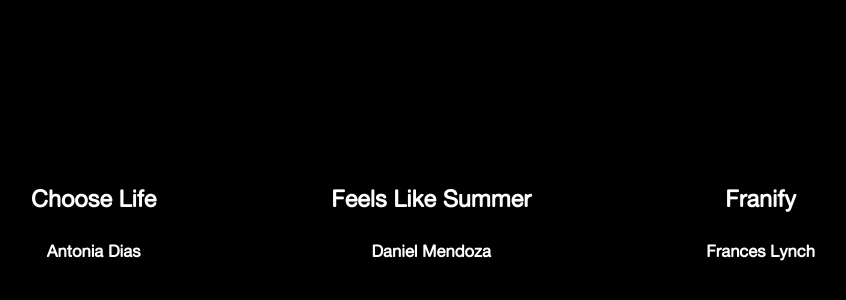
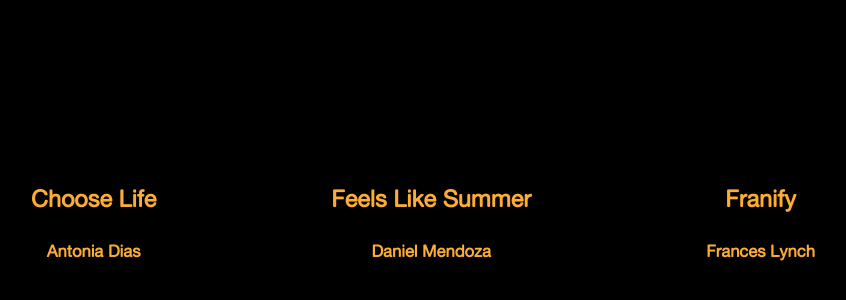
Before and after one commit to dgsquared/annual2025, a plain HTML site: page index.html in a window 1280 px wide. Shown: the part 198-498 px from the top of the page, without its empty margins (217-1063 px from the left). Drawn offline with Linux system fonts and the light colour scheme.

Commit message:
Update style.css

```diff
--- a/style.css
+++ b/style.css
@@ -11,7 +11,7 @@ html {
 body {
     background-color: #000000;
     /*font-family: "Papyrus";*/
-    color: #FFFFFF;
+    color: #fdad35;
     display: flex;
     margin-top: 6rem;
     align-items: center;
```
